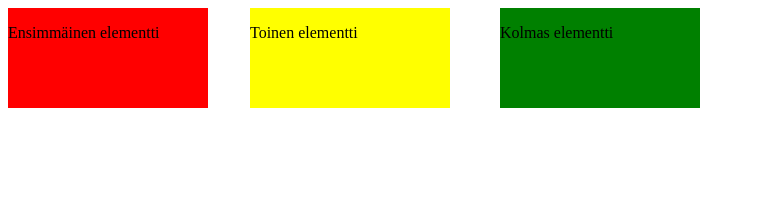
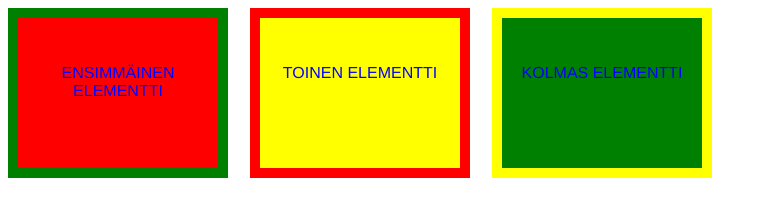
Before and after one commit to kafenoir/Lapio-website, a plain HTML site: page position.html in a window 1280 px wide. Shown: the whole page, without its empty margins (0-767 px from the left). Drawn offline with Linux system fonts and the light colour scheme.

Commit message:
Osa 3. Kymmenes tehtävä

```diff
--- a/position.html
+++ b/position.html
@@ -8,13 +8,13 @@
 </head>
 
 <body>
-  <div class="first-box-container">
+  <div class="box-container first-box-container">
     <p>Ensimmäinen elementti</p>
   </div>
-  <div class="second-box-container">
+  <div class="box-container second-box-container">
     <p>Toinen elementti</p>
   </div>
-  <div class="third-box-container">
+  <div class="box-container third-box-container">
     <p>Kolmas elementti</p>
   </div>
 
--- a/styles.css
+++ b/styles.css
@@ -1,8 +1,22 @@
+.box-container {
+  text-align: center;
+  color: blue;
+  font-family: Helvetica;
+  font-size: 16px;
+  text-transform: uppercase;
+  line-height: 110%;
+  border-style: solid;
+  border-width: 10px;
+  padding-top: 30px;
+  padding-bottom: 20px;
+}
+
 .first-box-container {
   position: absolute;
   width: 200px;
   height: 100px;
   background-color: red;
+  border-color: green;
 }
 
 .second-box-container {
@@ -11,12 +25,14 @@
   width: 200px;
   height: 100px;
   background-color: yellow;
+  border-color: red;
 }
 
 .third-box-container {
   position: absolute;
-  left: 500px;
+  left: 492px;
   width: 200px;
   height: 100px;
   background-color: green;
+  border-color: yellow;
 }
```
